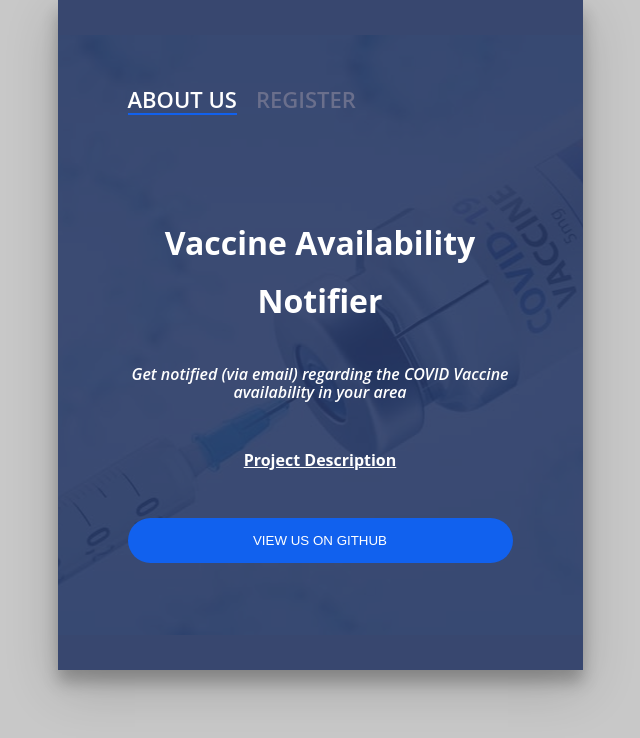
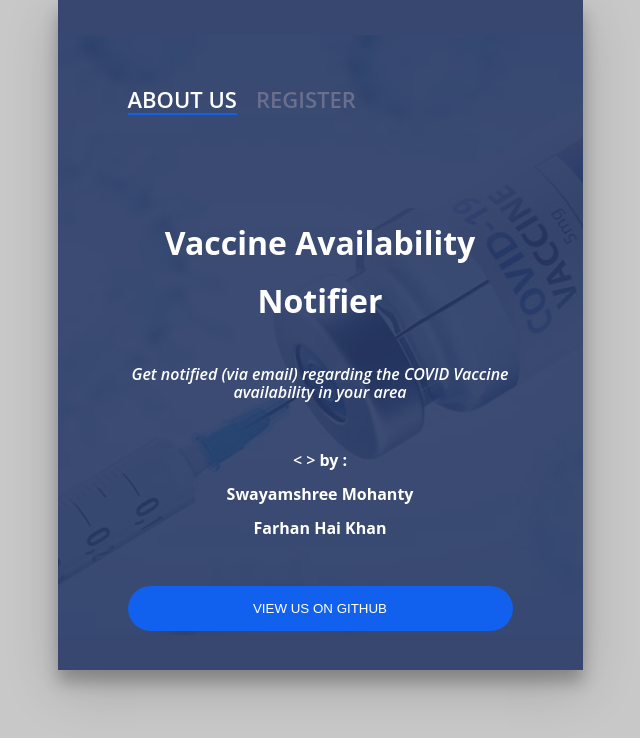
Before and after one commit to khanfarhan10/VaccineAvailabilityNotifier, a Flask app: page / in a window 1280 px wide. Shown: the top 738 px of the page, without its empty margins (320-960 px from the left). Run offline with Flask 2, Linux system fonts and the light colour scheme.

Commit message:
Update index.html

```diff
--- a/templates/index.html
+++ b/templates/index.html
@@ -169,7 +169,9 @@ a{color:inherit;text-decoration:none}
 					<br>
 					<p style="color:white;"><i>Get notified (via email) regarding the COVID Vaccine availability in your area</i></p>
 					<br>
-                    <p style="color:white;"><b><u>Project Description</b></u></p>
+                    <p style="color:white;"><a href="https://github.com/khanfarhan10/VaccineAvailabilityNotifier/blob/main/README.md#developer-credits">&lt; &gt;<b> by :</b></a></p>
+					<p style="color:white;"><b><a href="https://github.com/Swayms-stack">Swayamshree Mohanty</a></b></p>
+					<p style="color:white;"><b><a href="https://github.com/khanfarhan10">Farhan Hai Khan</a></b></p>
 					<br>
                     </center>
 				</div>
```
